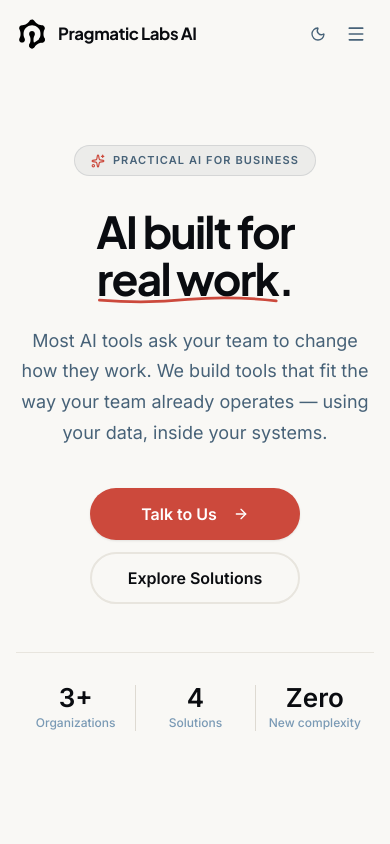
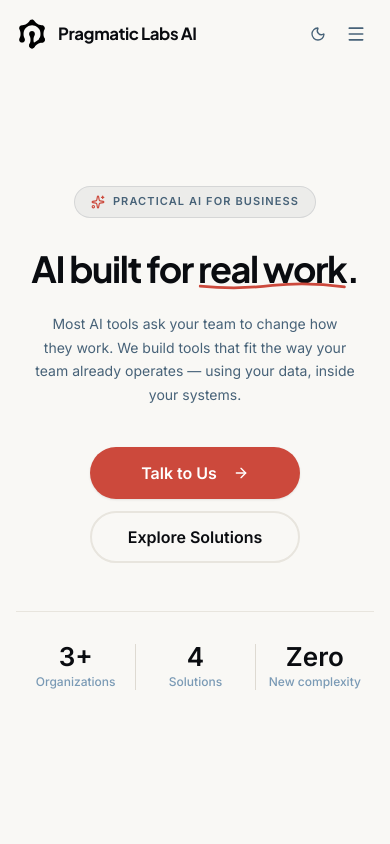
Before and after one commit to sasathepajic-ai/portfolio-orionix, a Next.js app: page / in a window 390 px wide. Shown: the top 844 px of the page. Built offline with nearby package versions, Linux system fonts and the light colour scheme.

Commit message:
feat: adjust font sizes in Hero section for improved readability

```diff
--- a/src/components/sections/Hero.tsx
+++ b/src/components/sections/Hero.tsx
@@ -112,7 +112,7 @@ export function Hero() {
             <FadeIn delay={0.16}>
               <h1
                 className="font-bold text-text-primary tracking-tight mb-6"
-                style={{ fontSize: "clamp(2.75rem, 5vw, 4.5rem)", lineHeight: 1.06, letterSpacing: "-0.038em" }}
+                style={{ fontSize: "clamp(2.25rem, 5vw, 4.5rem)", lineHeight: 1.06, letterSpacing: "-0.038em" }}
               >
                 AI built for{" "}
                 <span className="relative inline-block">
@@ -154,7 +154,7 @@ export function Hero() {
             </FadeIn>
 
             <FadeIn delay={0.24}>
-              <p className="text-lg md:text-xl text-text-secondary leading-[1.7] mb-10 max-w-[50ch] mx-auto text-pretty">
+              <p className="text-sm md:text-xl text-text-secondary leading-[1.7] mb-10 max-w-[50ch] mx-auto text-pretty [text-align-last:center]">
                 Most AI tools ask your team to change how they work. We build tools that
                 fit the way your team already operates — using your data, inside your systems.
               </p>
```
